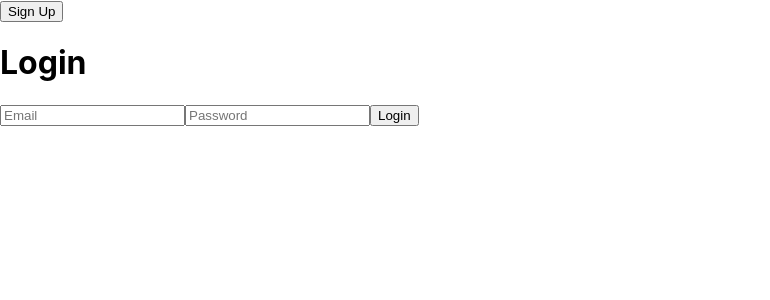
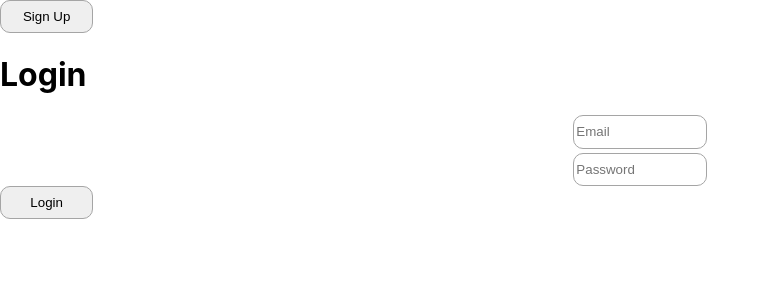
Before and after one commit to armensano/announcement-frontend, a Next.js app: page /auth/login in a window 1280 px wide. Shown: the top 300 px of the page, without its empty margins (0-770 px from the left). Built offline with nearby package versions, Linux system fonts and the light colour scheme; no server answers.

Commit message:
fix buttons and input field styles

```diff
--- a/pages/announcements/[pid].tsx
+++ b/pages/announcements/[pid].tsx
@@ -104,9 +104,13 @@ const Announcement = () => {
     const name = e.target.name;
     setAnnouncement({...announcement, [name]: value})
   }
+  const handleBack = (e: any) => {
+    Router.push('/')
+  }
 
   return (
     <div className={styles.cardBox}>
+      <button onClick={handleBack}>Back</button>
       <h1>Update Announcement</h1>
       {errorMessage && <p>{errorMessage}</p>}
       {axiosErrorMessage && <p>{axiosErrorMessage}</p>}
@@ -118,7 +122,7 @@ const Announcement = () => {
         <input type="text" placeholder="Tags" value={announcement?.tags} name="tags" onChange={handleChange}/>
         <input type="text" placeholder="City" value={announcement?.city} name="city" onChange={handleChange}/>
         <input type="text" placeholder="Region" name="region" value={announcement?.region} onChange={handleChange}/>
-        <input id='images' type="file" placeholder="Images" name="images"/>
+        <input id='images' className={styles.image} type="file" placeholder="Images" name="images"/>
         {announcement?.images.map((image: string) => {
                 const src=`${URL}/uploads/${announcement?.images[0]}`
                 return (
--- a/pages/announcements/create.tsx
+++ b/pages/announcements/create.tsx
@@ -85,7 +85,7 @@ const CreateAnnouncement = () => {
         <input type="text" placeholder="Tags" name="tags"/>
         <input type="text" placeholder="City" name="city"/>
         <input type="text" placeholder="Region" name="region"/>
-        <input id='images' type="file" placeholder="Images" name="images"/>
+        <input id='images' className={styles.image} type="file" placeholder="Images" name="images"/>
         <button type="submit" onClick={handleClick}>Create</button>
       </form>
     </div>
--- a/styles/Home.module.css
+++ b/styles/Home.module.css
@@ -114,6 +114,9 @@
   height: 1em;
   margin-left: 0.5rem;
 }
+.image {
+  border: none
+}
 
 @media (max-width: 600px) {
   .grid {
--- a/styles/globals.css
+++ b/styles/globals.css
@@ -15,6 +15,28 @@ a {
   box-sizing: border-box;
 }
 
+button {
+  border:1px solid #a5a5a5;
+  outline: none;
+  cursor: pointer;
+  height: 2.5em;
+  width: 7em;
+  border-radius: 10px;
+
+}
+
+input {
+  border:1px solid #a5a5a5;
+  outline: none;
+  cursor: pointer;
+  height: 2.5em;
+  width: 10em;
+  border-radius: 10px;
+  display: flex;
+  margin: auto;
+  margin-top: 4px;
+}
+
 @media (prefers-color-scheme: dark) {
   html {
     color-scheme: dark;
```
